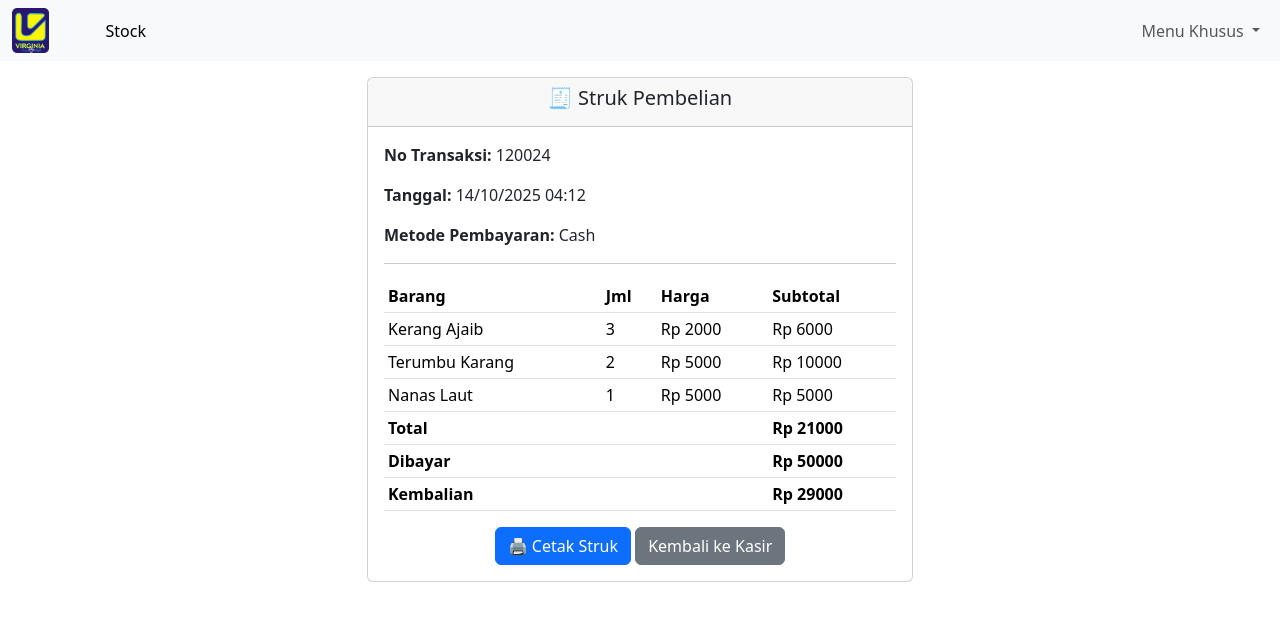
After one commit to zinedine098/Virginia-Store, a Django app: page /struk/2/ in a window 1280 px wide. The commit adds this page. Shown: the top 621 px of the page. Run offline with Django 5.2, Linux system fonts and the light colour scheme; data comes from the database, SQL or seed files in the repository; both versions use the stored data as it was after the commit.

Commit message:
menambahkan print struck

```diff
--- a/kasir/models.py
+++ b/kasir/models.py
@@ -10,9 +10,25 @@ class Produk(models.Model):
     def __str__(self):
         return self.nama_barang
 
+class Customer(models.Model):
+    nama = models.CharField(max_length=100)
+
+    def __str__(self):
+        return self.nama
+
 class Transaksi(models.Model):
+    PAYMENT_METHOD_CHOICES = [
+        ('cash', 'Cash'),
+        ('card', 'Card'),
+        ('transfer', 'Transfer'),
+    ]
+
     no_transaksi = models.CharField(max_length=20, unique=True)
     tanggal = models.DateTimeField(auto_now_add=True)
+    customer = models.ForeignKey(Customer, on_delete=models.SET_NULL, null=True, blank=True)
+    payment_method = models.CharField(max_length=10, choices=PAYMENT_METHOD_CHOICES, null=True, blank=True)
+    amount_paid = models.DecimalField(max_digits=12, decimal_places=2, null=True, blank=True)
+    change = models.DecimalField(max_digits=12, decimal_places=2, null=True, blank=True)
 
     def __str__(self):
         return self.no_transaksi
--- a/kasir/templates/home.html
+++ b/kasir/templates/home.html
@@ -28,6 +28,9 @@
         <thead><tr><th>Barang</th><th>Harga</th><th>Jumlah</th><th>Subtotal</th><th>Aksi</th></tr></thead>
         <tbody></tbody>
       </table>
+      <div class="mt-3">
+        <a href="{% url 'halaman_bayar' %}" class="btn btn-success">💳 Bayar</a>
+      </div>
     </div>
   </div>
 
--- /dev/null
+++ b/kasir/templates/struk.html
@@ -0,0 +1,65 @@
+{% extends "base.html" %}
+{% load static %}
+
+{% block content %}
+<div class="container mt-3">
+  <div class="row justify-content-center">
+    <div class="col-md-6">
+      <div class="card">
+        <div class="card-header text-center">
+          <h5>🧾 Struk Pembelian</h5>
+        </div>
+        <div class="card-body">
+          <p><strong>No Transaksi:</strong> {{ transaksi.no_transaksi }}</p>
+          <p><strong>Tanggal:</strong> {{ transaksi.tanggal|date:"d/m/Y H:i" }}</p>
+          {% if transaksi.customer %}
+          <p><strong>Pelanggan:</strong> {{ transaksi.customer.nama }}</p>
+          {% endif %}
+          <p><strong>Metode Pembayaran:</strong> {{ transaksi.get_payment_method_display }}</p>
+          <hr>
+          <table class="table table-sm">
+            <thead><tr><th>Barang</th><th>Jml</th><th>Harga</th><th>Subtotal</th></tr></thead>
+            <tbody>
+              {% for detail in details %}
+              <tr>
+                <td>{{ detail.produk.nama_barang }}</td>
+                <td>{{ detail.jumlah }}</td>
+                <td>Rp {{ detail.produk.harga_barang|floatformat:0 }}</td>
+                <td>Rp {{ detail.subtotal|floatformat:0 }}</td>
+              </tr>
+              {% endfor %}
+            </tbody>
+            <tfoot>
+              <tr>
+                <th colspan="3">Total</th>
+                <th>Rp {{ total|floatformat:0 }}</th>
+              </tr>
+              <tr>
+                <th colspan="3">Dibayar</th>
+                <th>Rp {{ transaksi.amount_paid|floatformat:0 }}</th>
+              </tr>
+              <tr>
+                <th colspan="3">Kembalian</th>
+                <th>Rp {{ transaksi.change|floatformat:0 }}</th>
+              </tr>
+            </tfoot>
+          </table>
+          <div class="text-center mt-3">
+            <button class="btn btn-primary" onclick="window.print()">🖨️ Cetak Struk</button>
+            <a href="{% url 'halaman_kasir' %}" class="btn btn-secondary">Kembali ke Kasir</a>
+          </div>
+        </div>
+      </div>
+    </div>
+  </div>
+</div>
+
+<style>
+@media print {
+  body * { visibility: hidden; }
+  .card, .card * { visibility: visible; }
+  .card { position: absolute; left: 0; top: 0; }
+  .btn { display: none; }
+}
+</style>
+{% endblock %}
--- a/kasir/urls.py
+++ b/kasir/urls.py
@@ -6,6 +6,9 @@ urlpatterns = [
     path('tambah-ke-keranjang/', views.tambah_ke_keranjang, name='tambah_ke_keranjang'),
     path('update-jumlah/', views.update_jumlah, name='update_jumlah'),
     path('hapus-item/', views.hapus_item, name='hapus_item'),
+    path('bayar/', views.halaman_bayar, name='halaman_bayar'),
+    path('proses-bayar/', views.proses_bayar, name='proses_bayar'),
+    path('struk/<int:transaksi_id>/', views.halaman_struk, name='halaman_struk'),
     # path('produk/', views.produk, name='produk'),
     # path('nota-kosong/', views.nota_kosong, name='nota-kosong'),
     # path('cetak-nota-kosong/', views.cetak_nota_kosong, name='cetak-nota-kosong'),
--- a/kasir/views.py
+++ b/kasir/views.py
@@ -1,9 +1,10 @@
 # views.py
 
-from django.shortcuts import render, get_object_or_404
+from django.shortcuts import render, get_object_or_404, redirect
 from django.http import JsonResponse
-from .models import Produk, Transaksi, DetailTransaksi
+from .models import Produk, Transaksi, DetailTransaksi, Customer
 from django.views.decorators.csrf import csrf_exempt
+from django.db.models import Sum
 import json
 
 def halaman_kasir(request):
@@ -111,3 +112,53 @@ def hapus_item(request):
             "produk_id": produk.id,
             "new_stok": produk.stok
         })
+
+
+def halaman_bayar(request):
+    transaksi = get_object_or_404(Transaksi, no_transaksi="120024")
+    details = DetailTransaksi.objects.filter(transaksi=transaksi)
+    total = details.aggregate(Sum('subtotal'))['subtotal__sum'] or 0
+    customers = Customer.objects.all()
+    return render(request, 'bayar.html', {
+        'transaksi': transaksi,
+        'details': details,
+        'total': total,
+        'customers': customers
+    })
+
+
+def proses_bayar(request):
+    if request.method == 'POST':
+        transaksi = get_object_or_404(Transaksi, no_transaksi="120024")
+        customer_id = request.POST.get('customer')
+        payment_method = request.POST.get('payment_method')
+        amount_paid = float(request.POST.get('amount_paid', 0))
+        total = float(request.POST.get('total', 0))
+        change = amount_paid - total
+
+        if customer_id:
+            customer = get_object_or_404(Customer, id=customer_id)
+            transaksi.customer = customer
+        transaksi.payment_method = payment_method
+        transaksi.amount_paid = amount_paid
+        transaksi.change = change
+        transaksi.save()
+
+        # Generate new no_transaksi for next transaction
+        # For simplicity, increment the number
+        new_no = str(int(transaksi.no_transaksi) + 1).zfill(6)
+        Transaksi.objects.create(no_transaksi=new_no)
+
+        return redirect('halaman_struk', transaksi_id=transaksi.id)
+    return redirect('halaman_kasir')
+
+
+def halaman_struk(request, transaksi_id):
+    transaksi = get_object_or_404(Transaksi, id=transaksi_id)
+    details = DetailTransaksi.objects.filter(transaksi=transaksi)
+    total = details.aggregate(Sum('subtotal'))['subtotal__sum'] or 0
+    return render(request, 'struk.html', {
+        'transaksi': transaksi,
+        'details': details,
+        'total': total
+    })
--- a/templates/base.html
+++ b/templates/base.html
@@ -11,7 +11,7 @@
   <body>
     <nav class="navbar navbar-expand-lg bg-body-tertiary">
       <div class="container-fluid">
-        <img src="{% static 'image/logo.png' %}" width="69" alt="logo" height="45">
+        <img src="{% static 'image/logo.png' %}" alt="logo" height="45">
         <button
           class="navbar-toggler"
           type="button"
@@ -24,7 +24,7 @@
           <span class="navbar-toggler-icon"></span>
         </button>
         <div class="collapse navbar-collapse" id="navbarNavDropdown">
-          <ul class="navbar-nav">
+          <ul class="navbar-nav mx-5">
             <li class="nav-item">
               <a class="nav-link active" aria-current="page" href="{% url 'halaman_kasir' %}">Stock</a>
             </li>
```
Also changed, not shown: TODO.md (+9 -6 lines), kasir/templates/bayar.html (added, +77 -0 lines), db.sqlite3, kasir/migrations/0003_customer_transaksi_amount_paid_transaksi_change_and_more.py (added).
